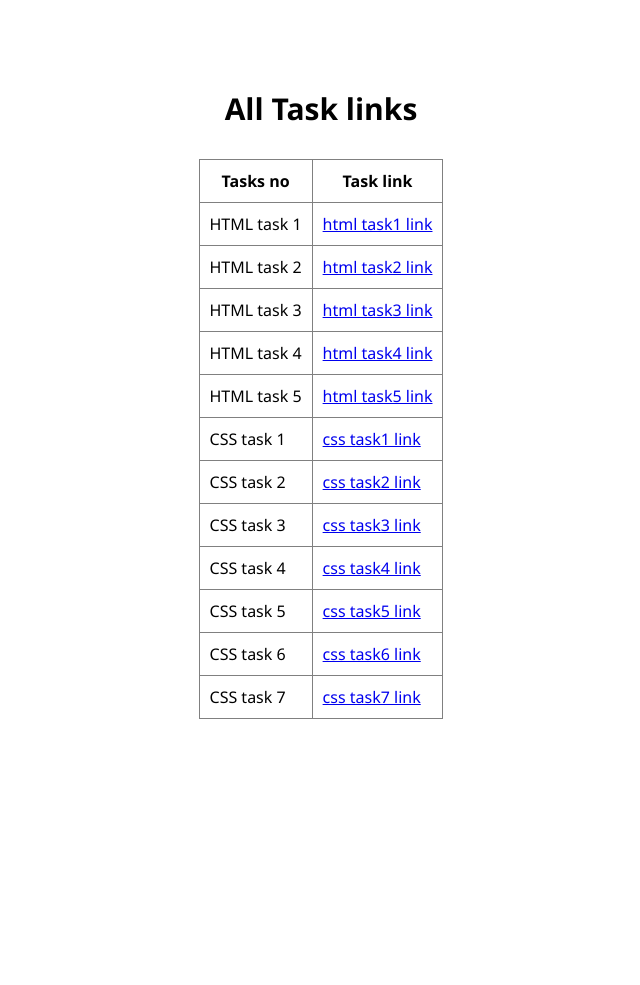
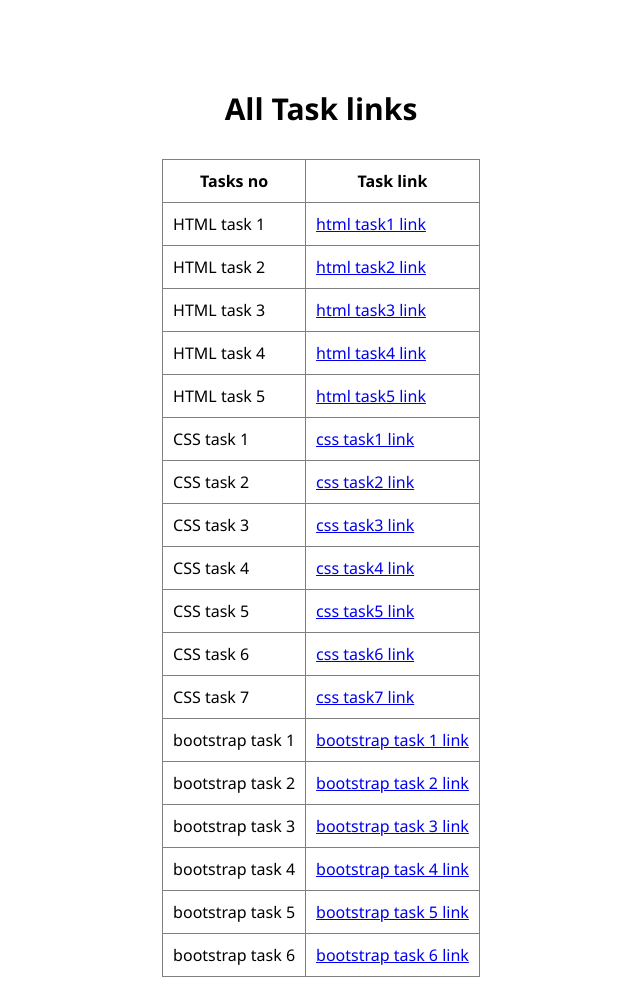
Before and after one commit to ARYANJaisw/merntask, a plain HTML site: page index.html in a window 1280 px wide. Shown: the whole page, without its empty margins (319-959 px from the left). Before the commit the page ends 800 px from the top, so only its background shows below. Drawn offline with Linux system fonts and the light colour scheme.

Commit message:
Update index.html

```diff
--- a/index.html
+++ b/index.html
@@ -63,6 +63,31 @@
             <td>CSS task 7</td>
             <td><a href="csstask7.html">css task7 link</a></td>
         </tr>
+          <tr>
+            <td>bootstrap task 1</td>
+            <td><a href="bootstrap1.html">bootstrap task 1 link</a></td>
+        </tr>
+          <tr>
+            <td>bootstrap task 2</td>
+            <td><a href="bootstrap2.html">bootstrap task 2 link</a></td>
+        </tr>
+          <tr>
+            <td>bootstrap task 3</td>
+            <td><a href="bootstrap3.html">bootstrap task 3 link</a></td>
+        </tr>
+          <tr>
+            <td>bootstrap task 4</td>
+            <td><a href="bootstrap4.html">bootstrap task 4 link</a></td>
+        </tr>
+          <tr>
+            <td>bootstrap task 5</td>
+            <td><a href="bootstrap5.html">bootstrap task 5 link</a></td>
+        </tr>
+          <tr>
+            <td>bootstrap task 6</td>
+            <td><a href="bootstrap6.html">bootstrap task 6 link</a></td>
+        </tr>
+
     </table>
 </body>
 
```
